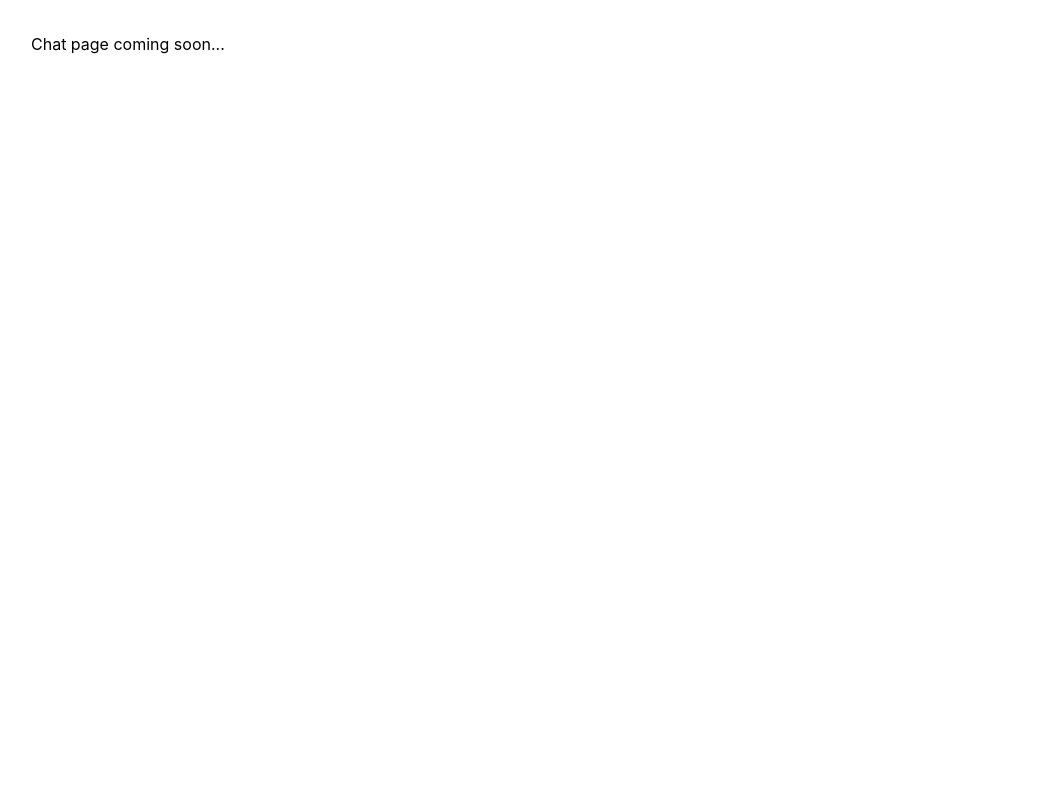
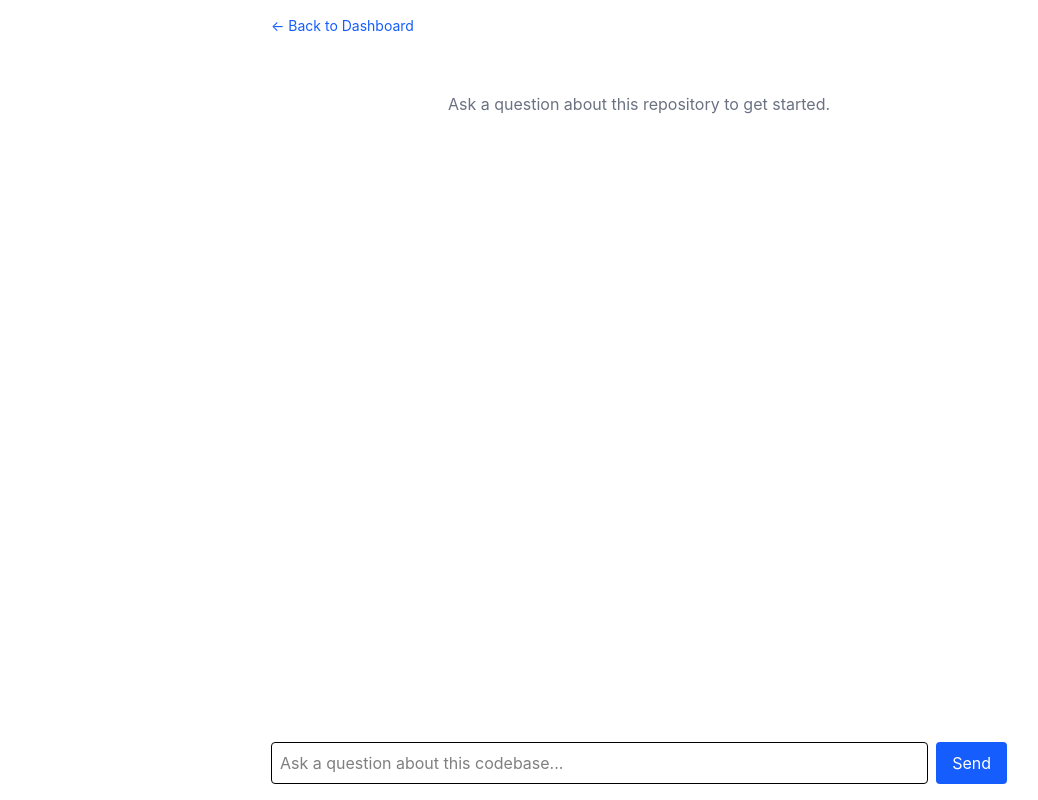
Before and after one commit to joel-baby/codemind, a React (Vite) app in the folder frontend/: page /chat/1 in a window 1280 px wide. Shown: the whole page, without its empty margins (1-1039 px from the left). Built offline with nearby package versions, Linux system fonts and the light colour scheme; sample sign-in values are in the browser's storage.

Commit message:
Add frontend chat page with live streaming, citations, and conversation tracking

```diff
--- a/frontend/src/pages/Chat.tsx
+++ b/frontend/src/pages/Chat.tsx
@@ -1,5 +1,170 @@
+import { useState, useEffect, useRef } from "react";
+import { useParams, useNavigate } from "react-router-dom";
+import { useAuthStore } from "../store/authStore";
+
+interface Citation {
+  filePath: string;
+  startLine: number;
+  endLine: number;
+}
+
+interface Message {
+  role: "user" | "assistant";
+  content: string;
+  citations?: Citation[];
+}
+
 function Chat() {
-  return <div className="p-8">Chat page coming soon...</div>;
+  const { repositoryId } = useParams();
+  const navigate = useNavigate();
+  const token = useAuthStore((state) => state.token);
+
+  const [messages, setMessages] = useState<Message[]>([]);
+  const [input, setInput] = useState("");
+  const [conversationId, setConversationId] = useState<string | null>(null);
+  const [streaming, setStreaming] = useState(false);
+
+  const bottomRef = useRef<HTMLDivElement>(null);
+
+  useEffect(() => {
+    bottomRef.current?.scrollIntoView({ behavior: "smooth" });
+  }, [messages]);
+
+  const handleSend = async (e: React.FormEvent) => {
+    e.preventDefault();
+    if (!input.trim() || streaming) return;
+
+    const question = input;
+    setInput("");
+    setMessages((prev) => [...prev, { role: "user", content: question }]);
+    setMessages((prev) => [...prev, { role: "assistant", content: "" }]);
+    setStreaming(true);
+
+    try {
+      const response = await fetch("http://localhost:5000/api/chat/message", {
+        method: "POST",
+        headers: {
+          "Content-Type": "application/json",
+          Authorization: `Bearer ${token}`,
+        },
+        body: JSON.stringify({
+          repositoryId,
+          conversationId,
+          question,
+        }),
+      });
+
+      const reader = response.body?.getReader();
+      const decoder = new TextDecoder();
+      let buffer = "";
+
+      if (!reader) return;
+
+      while (true) {
+        const { done, value } = await reader.read();
+        if (done) break;
+
+        buffer += decoder.decode(value, { stream: true });
+        const lines = buffer.split("\n\n");
+        buffer = lines.pop() || "";
+
+        for (const line of lines) {
+          if (!line.startsWith("data: ")) continue;
+          const data = JSON.parse(line.replace("data: ", ""));
+
+          if (data.token) {
+            setMessages((prev) => {
+              const updated = [...prev];
+              updated[updated.length - 1] = {
+                ...updated[updated.length - 1],
+                content: updated[updated.length - 1].content + data.token,
+              };
+              return updated;
+            });
+          }
+
+          if (data.done) {
+            setConversationId(data.conversationId);
+            setMessages((prev) => {
+              const updated = [...prev];
+              updated[updated.length - 1] = {
+                ...updated[updated.length - 1],
+                citations: data.citations,
+              };
+              return updated;
+            });
+          }
+        }
+      }
+    } catch (error) {
+      console.error("Streaming error:", error);
+    } finally {
+      setStreaming(false);
+    }
+  };
+
+  return (
+    <div className="flex flex-col h-screen max-w-3xl mx-auto p-4">
+      <div className="flex justify-between items-center mb-4">
+        <button
+          onClick={() => navigate("/dashboard")}
+          className="text-blue-600 text-sm"
+        >
+          ← Back to Dashboard
+        </button>
+      </div>
+
+      <div className="flex-1 overflow-y-auto space-y-4 mb-4">
+        {messages.length === 0 && (
+          <p className="text-gray-500 text-center mt-10">
+            Ask a question about this repository to get started.
+          </p>
+        )}
+
+        {messages.map((msg, i) => (
+          <div
+            key={i}
+            className={`p-3 rounded-lg max-w-[85%] ${
+              msg.role === "user"
+                ? "bg-blue-600 text-white ml-auto"
+                : "bg-gray-100 text-gray-900"
+            }`}
+          >
+            <p className="whitespace-pre-wrap">{msg.content || "..."}</p>
+
+            {msg.citations && msg.citations.length > 0 && (
+              <div className="mt-2 pt-2 border-t border-gray-300 text-xs space-y-1">
+                {msg.citations.map((c, j) => (
+                  <p key={j} className="text-gray-600">
+                    📄 {c.filePath} (lines {c.startLine}-{c.endLine})
+                  </p>
+                ))}
+              </div>
+            )}
+          </div>
+        ))}
+        <div ref={bottomRef} />
+      </div>
+
+      <form onSubmit={handleSend} className="flex gap-2">
+        <input
+          type="text"
+          value={input}
+          onChange={(e) => setInput(e.target.value)}
+          placeholder="Ask a question about this codebase..."
+          className="flex-1 border p-2 rounded"
+          disabled={streaming}
+        />
+        <button
+          type="submit"
+          disabled={streaming}
+          className="bg-blue-600 text-white px-4 py-2 rounded hover:bg-blue-700 disabled:opacity-50"
+        >
+          {streaming ? "Thinking..." : "Send"}
+        </button>
+      </form>
+    </div>
+  );
 }
 
 export default Chat;
```
